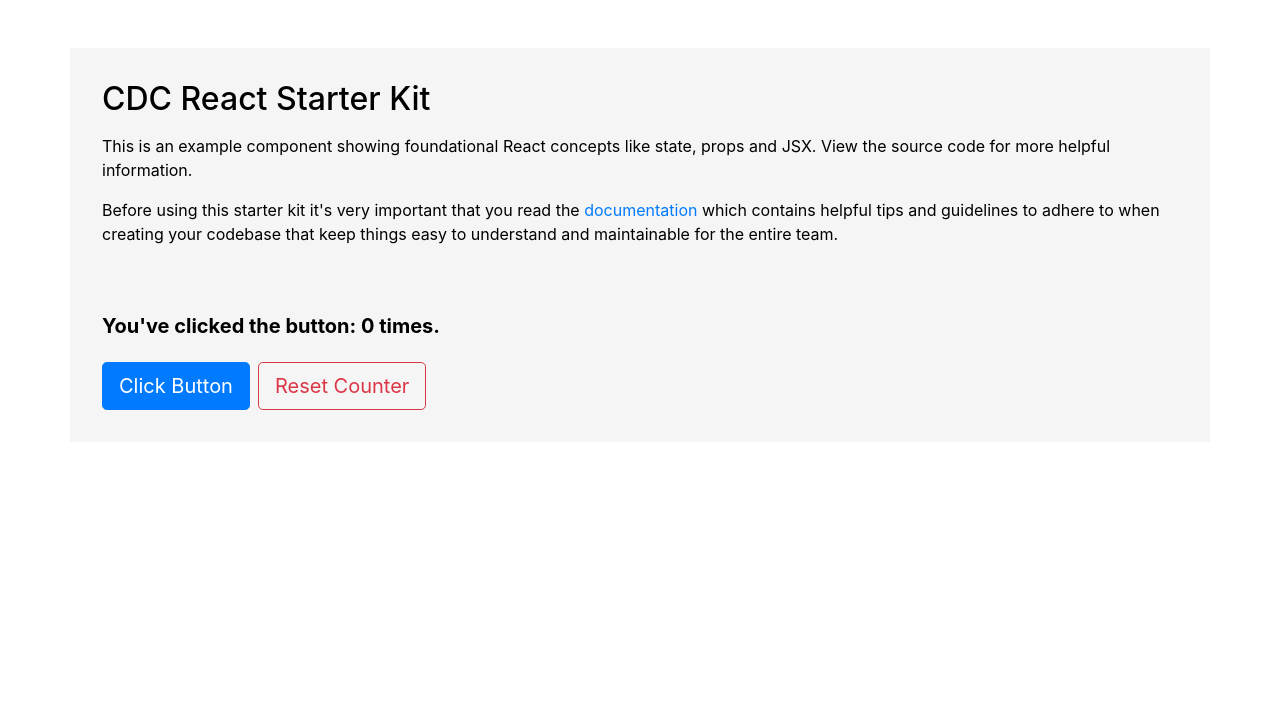
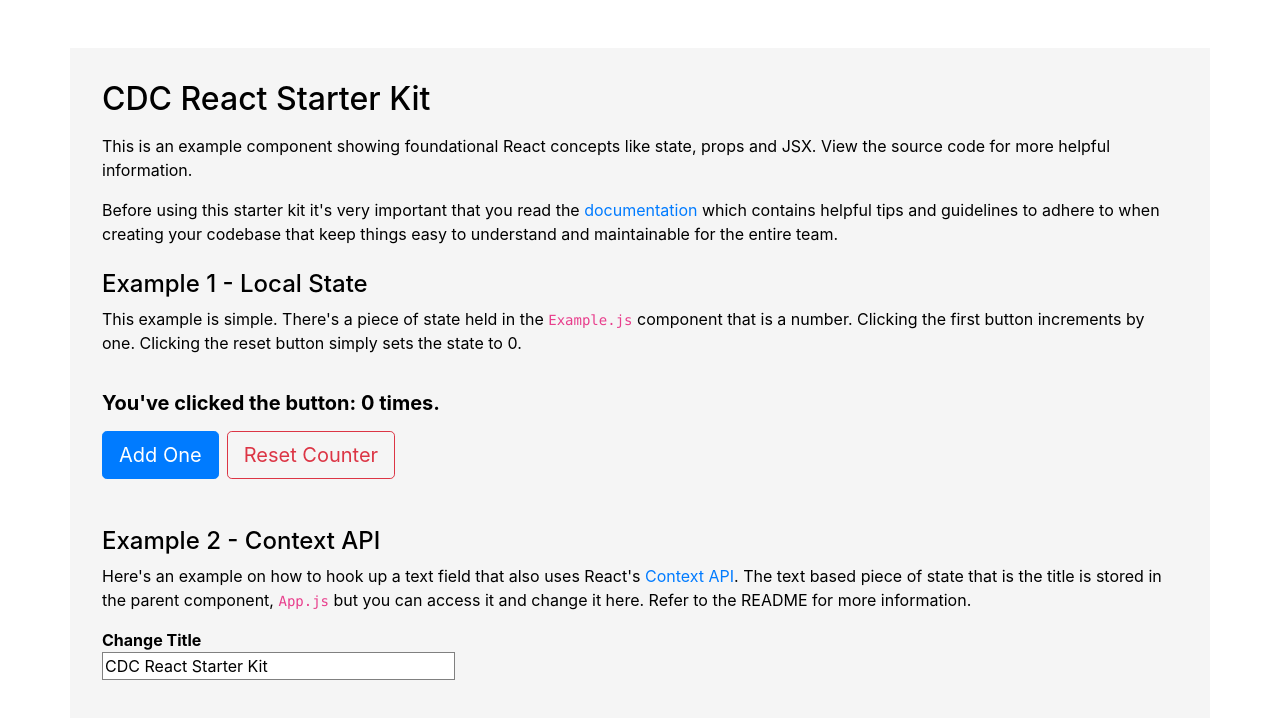
Before and after one commit to CDCgov/react-starter-kit, a React app: page / in a window 1280 px wide. Shown: the top 718 px of the page. Built offline with nearby package versions, Linux system fonts and the light colour scheme.

Commit message:
Update README, add Context API example and improve demo page

```diff
--- a/src/App.js
+++ b/src/App.js
@@ -1,11 +1,16 @@
 import 'react-app-polyfill/ie11';
-import React from 'react';
+import React, { useState } from 'react';
+import Context from './context';
 import Example from './components/Example';
 
 import './styles.scss';
 
-export default () => (
-  <>
-    <Example backgroundColor="#F5F5F5" />
-  </>
-);
+export default () => {
+  const [pageTitle, setPageTitle] = useState('CDC React Starter Kit');
+
+  return (
+    <Context.Provider value={{ pageTitle, setPageTitle }}>
+      <Example backgroundColor="#F5F5F5" />
+    </Context.Provider>
+  );
+};
--- a/src/components/Example.js
+++ b/src/components/Example.js
@@ -1,5 +1,6 @@
 import 'react-app-polyfill/ie11';
-import React, { useState } from 'react';
+import React, { useState, useContext } from 'react';
+import Context from '../context';
 
 export default ({ backgroundColor }) => {
   /**
@@ -8,6 +9,12 @@ export default ({ backgroundColor }) => {
    * The method you call to update this piece of state.
    */
   const [number, setNumber] = useState(0);
+
+  /**
+   * Here, we're pulling a bit of state from the global context instead
+   * of passing it down. To see how this is passed down, check App.js.
+   */
+  const { pageTitle, setPageTitle } = useContext(Context);
 
   /**
    * You can set inline styles by declaring a regular
@@ -38,22 +45,31 @@ export default ({ backgroundColor }) => {
    */
   return (
     <section style={styleObj} className="container mt-5">
-      <h2 className="mb-3">CDC React Starter Kit</h2>
+      <h2 className="mb-3">{pageTitle}</h2>
       <p>This is an example component showing foundational React concepts like state, props and JSX.
         View the source code for more helpful information.
       </p>
       <p>
         Before using this starter kit it&apos;s very important that you read the <a href="https://github.com/CDCgov/react-starter-kit/blob/master/README.md">documentation</a> which contains helpful tips and guidelines to adhere to when creating your codebase that keep things easy to understand and maintainable for the entire team.
       </p>
-      <p className="h5 mt-5">
+      <h4 className="mt-4 mb-2">Example 1 - Local State</h4>
+      <p>This example is simple. There&apos;s a piece of state held in the <code>Example.js</code> component that is a number. Clicking the first button increments by one. Clicking the reset button simply sets the state to 0.</p>
+      <p className="h5 mt-3">
         <strong>
           You&apos;ve clicked the button: {number} times.
         </strong>
       </p>
-      <div className="mt-4">
-        <button onClick={() => setNumber(number + 1)} type="button" className="btn btn-primary btn-lg mr-2">Click Button</button>
+      <div className="mt-3 mb-5">
+        <button onClick={() => setNumber(number + 1)} type="button" className="btn btn-primary btn-lg mr-2">Add One</button>
         <button onClick={() => setNumber(0)} type="button" className="btn btn-outline-danger btn-lg">Reset Counter</button>
       </div>
+      <h4 className="mt-6 mb-2">Example 2 - Context API</h4>
+      <p className="pb-3">Here&apos;s an example on how to hook up a text field that also uses React&apos;s <a href="https://reactjs.org/docs/context.html">Context API</a>. The text based piece of state that is the title is stored in the parent component, <code>App.js</code> but you can access it and change it here. Refer to the README for more information.</p>
+      <form>
+        <label htmlFor="changeTitle"><strong>Change Title</strong>
+          <input type="text" name="changeTitle" id="changeTitle" value={pageTitle} onChange={(e) => setPageTitle(e.target.value)} />
+        </label>
+      </form>
     </section>
   );
 };
--- /dev/null
+++ b/src/context.js
@@ -0,0 +1,4 @@
+import { createContext } from 'react';
+
+const ConfigContext = createContext();
+export default ConfigContext;
--- a/webpack.config.js
+++ b/webpack.config.js
@@ -13,7 +13,7 @@ module.exports = {
         rules: [
           {
             test: /\.m?js$/,
-            exclude: /(node_modules|bower_components)/,
+            exclude: /(node_modules)/,
             use: {
               loader: 'babel-loader',
               options: {
```
Also changed, not shown: .eslintrc.js, 1 other file (tests, documents, lock files or other folders).
